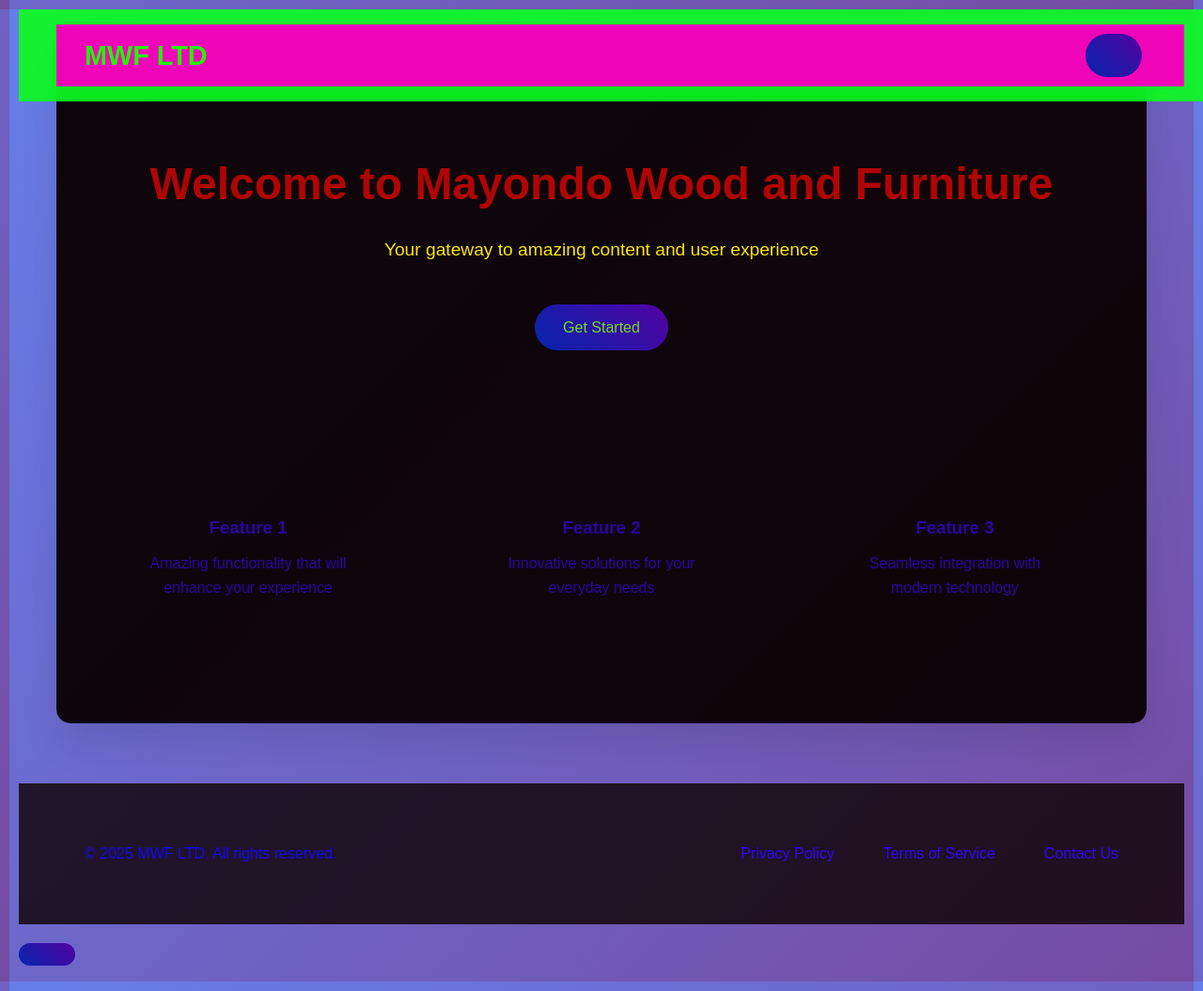
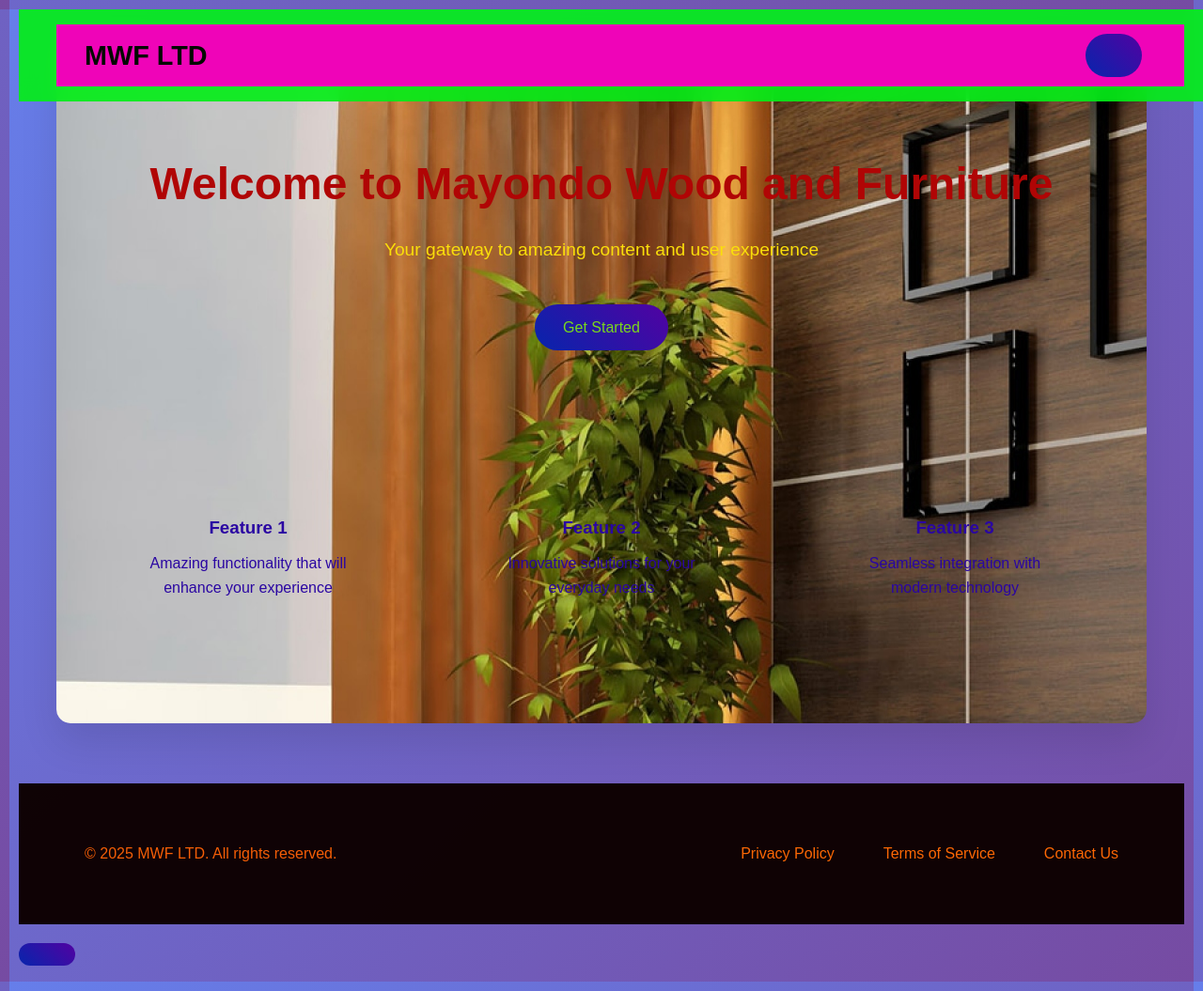
Before and after one commit to margret256/MWFproject, a plain HTML site: page login.html in a window 1280 px wide. Shown: the whole page at 94% size. Drawn offline with Linux system fonts and the light colour scheme.

Commit message:
changed background

```diff
--- a/log.css
+++ b/log.css
@@ -19,7 +19,7 @@ body {
 }
 
 header {
-    background: rgba(12, 252, 32, 0.913);
+    background: #04ee17e9;
     backdrop-filter: blur(10px);
     padding: 1rem 0;
     position: fixed;
@@ -37,7 +37,7 @@ nav {
 .logo {
     font-size: 1.8rem;
     font-weight: bold;
-    color: rgb(38, 242, 7);
+    color: rgb(1, 9, 0);
 }
 
 .nav-links {
@@ -47,7 +47,7 @@ nav {
 }
 
 .nav-links a {
-    color: #1b04aa;
+    color: #22fd05;
     text-decoration: none;
     transition: opacity 0.3s;
 }
@@ -63,7 +63,7 @@ main {
 
 .page {
     display: none;
-    background: rgba(10, 0, 0, 0.95);
+    background-image: url(images/free.jpg);
     border-radius: 15px;
     padding: 2rem;
     margin: 2rem 0;
@@ -87,7 +87,7 @@ main {
 
 .hero p {
     font-size: 1.2rem;
-    color: hwb(55 4% 2%);
+    color: hwb(53 4% 2%);
     margin-bottom: 2rem;
 }
 
@@ -137,7 +137,7 @@ main {
 
 .form-group input:focus {
     outline: none;
-    border-color: #052ee5;
+    border-color: #e5e505;
 }
 
 .user-dashboard {
@@ -145,7 +145,7 @@ main {
 }
 
 .user-info {
-    background: #036bd3;
+    background: #ff5b02;
     padding: 2rem;
     border-radius: 10px;
     margin: 2rem 0;
@@ -159,8 +159,8 @@ main {
 }
 
 footer {
-    background: #0d0000cc;
-    color: rgb(19, 7, 244);
+    background: #0d0000f9;
+    color: rgb(244, 94, 7);
     text-align: center;
     padding: 2rem 0;
     margin-top: 4rem;
@@ -180,7 +180,7 @@ footer {
 }
 
 .footer-links a {
-    color: rgb(46, 5, 250);
+    color: #fa6705;
     text-decoration: none;
     transition: opacity 0.3s;
 }
--- a/style.css
+++ b/style.css
@@ -5,13 +5,13 @@
 }
 body {
   font-family: Arial, sans-serif;
-  background-color: #120101;
+  background-image: url(images/free.jpg);
   margin: 0;
   padding: 0;
 }
 
 header {
-  background-color: #04ef33;
+  background-color: #000e03;
   color: rgb(19, 18, 18);
   padding: 1rem;
   text-align: center;
@@ -48,7 +48,7 @@ nav a:hover {
 .logo {
   font-size: 1.8rem;
   font-weight: bold;
-color:#04f82c
+color:#f8cb04
 }
 
 main {
```
Also changed, not shown: customers.html (+1 -1 lines), images/free.jpg (added).
